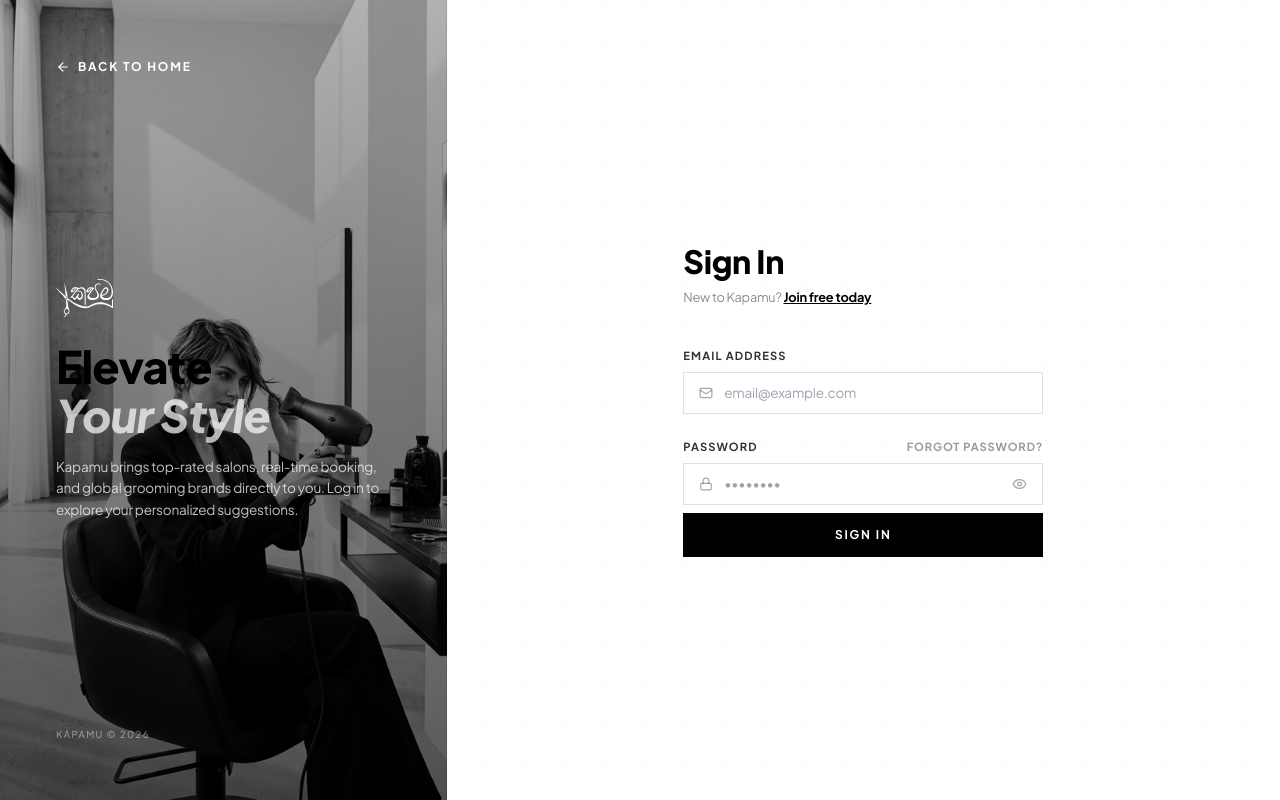
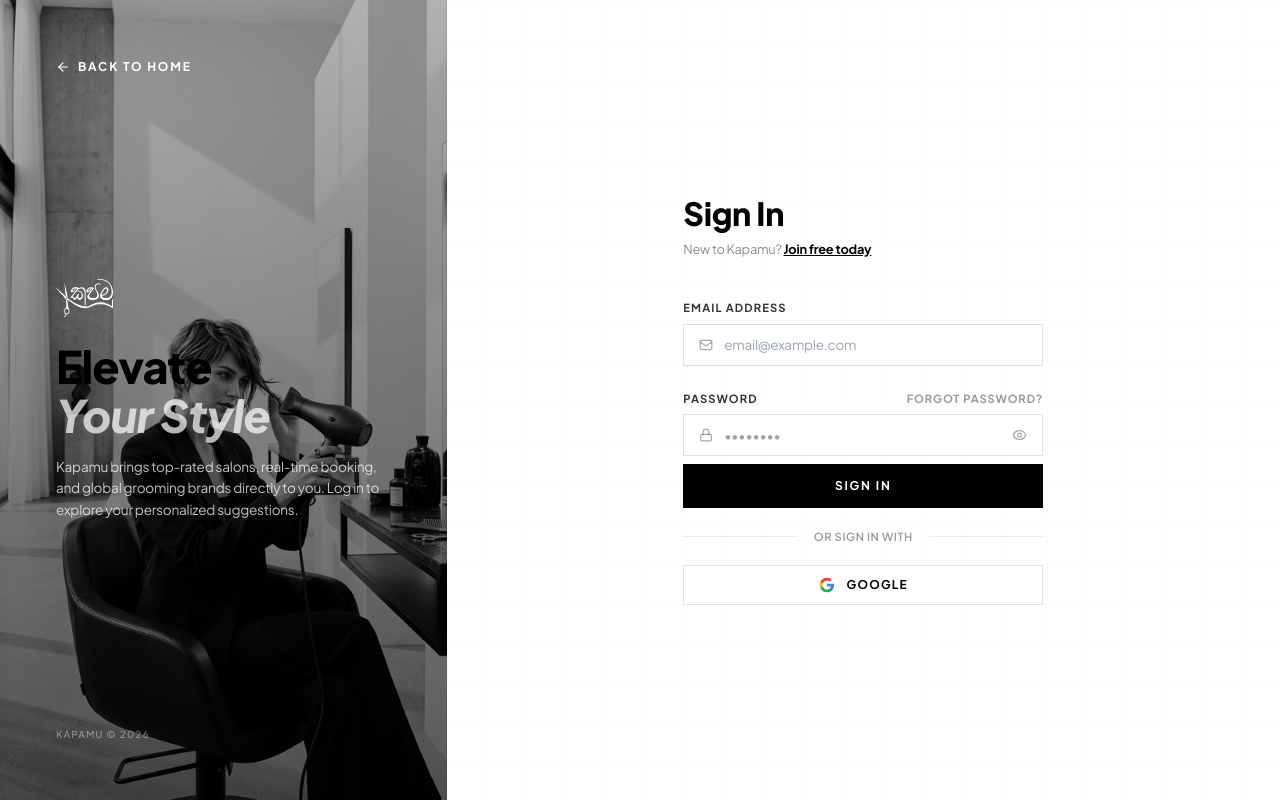
Before and after one commit to UdanPramodaya17/Kapamu_frontend, a React (Vite) app: page /login in a window 1280 px wide. Built offline with nearby package versions, Linux system fonts and the light colour scheme; no server answers.

Commit message:
feat: implement login page with email, password, and Google authentication support

```diff
--- a/src/pages/auth/LoginPage.jsx
+++ b/src/pages/auth/LoginPage.jsx
@@ -301,6 +301,42 @@
               {isLoading ? 'Signing In...' : 'Sign In'}
             </button>
           </form>
+
+          <div style={{ position: 'relative', display: 'flex', alignItems: 'center', padding: '1.25rem 0' }}>
+            <div style={{ flexGrow: 1, borderTop: '1px solid rgba(0,0,0,0.08)' }}></div>
+            <span style={{ flexShrink: 0, margin: '0 1rem', color: 'rgba(0,0,0,0.4)', fontSize: '0.7rem', fontFamily: "'Plus Jakarta Sans', sans-serif", fontWeight: 600, letterSpacing: '0.05em', textTransform: 'uppercase' }}>Or sign in with</span>
+            <div style={{ flexGrow: 1, borderTop: '1px solid rgba(0,0,0,0.08)' }}></div>
+          </div>
+
+          <button type="button" onClick={handleGoogleLogin} style={{
+            width: '100%',
+            height: '40px',
+            border: '1px solid rgba(0,0,0,0.12)',
+            background: '#ffffff',
+            color: '#000000',
+            fontFamily: "'Plus Jakarta Sans', sans-serif",
+            fontWeight: 700,
+            fontSize: '0.75rem',
+            letterSpacing: '0.1em',
+            textTransform: 'uppercase',
+            display: 'flex',
+            alignItems: 'center',
+            justifyContent: 'center',
+            gap: '0.75rem',
+            cursor: 'pointer',
+            transition: 'all 0.2s',
+          }}
+            onMouseEnter={e => e.currentTarget.style.background = 'rgba(0,0,0,0.02)'}
+            onMouseLeave={e => e.currentTarget.style.background = '#ffffff'}
+          >
+            <svg style={{ width: '16px', height: '16px' }} viewBox="0 0 24 24">
+              <path d="M22.56 12.25c0-.78-.07-1.53-.2-2.25H12v4.26h5.92c-.26 1.37-1.04 2.53-2.21 3.31v2.77h3.57c2.08-1.92 3.28-4.74 3.28-8.09z" fill="#4285F4" />
+              <path d="M12 23c2.97 0 5.46-.98 7.28-2.66l-3.57-2.77c-.98.66-2.23 1.06-3.71 1.06-2.86 0-5.29-1.93-6.16-4.53H2.18v2.84C3.99 20.53 7.7 23 12 23z" fill="#34A853" />
+              <path d="M5.84 14.09c-.22-.66-.35-1.36-.35-2.09s.13-1.43.35-2.09V7.07H2.18C1.43 8.55 1 10.22 1 12s.43 3.45 1.18 4.93l2.85-2.22.81-.62z" fill="#FBBC05" />
+              <path d="M12 5.38c1.62 0 3.06.56 4.21 1.64l3.15-3.15C17.45 2.09 14.97 1 12 1 7.7 1 3.99 3.47 2.18 7.07l3.66 2.84c.87-2.6 3.3-4.53 6.16-4.53z" fill="#EA4335" />
+            </svg>
+            Google
+          </button>
         </div>
       </div>
     </div>
```
